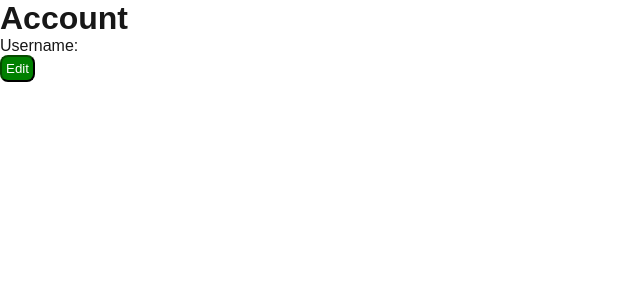
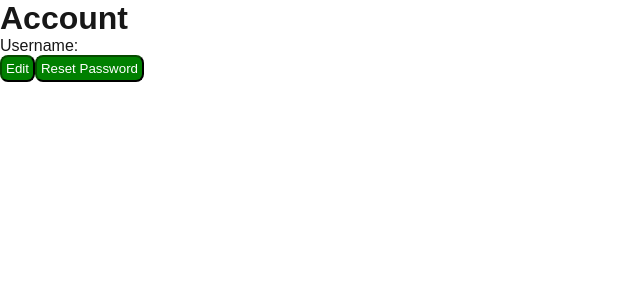
Before and after one commit to Mindmax-dev/FreshFlat, a Next.js app: page /account in a window 1280 px wide. Shown: the top 300 px of the page, without its empty margins (0-640 px from the left). Built offline with nearby package versions, Linux system fonts and the light colour scheme; no server answers.

Commit message:
D4 added button for reseting password for user currently logged in

```diff
--- a/app/account/page.js
+++ b/app/account/page.js
@@ -68,6 +68,7 @@ export default function Account() {
       ) : (
         <button onClick={() => setEditing(true)}>Edit</button>
       )}
+      <button onClick={() => handlePasswordReset(username)}>Reset Password</button>
     </>
   );
 }
```
